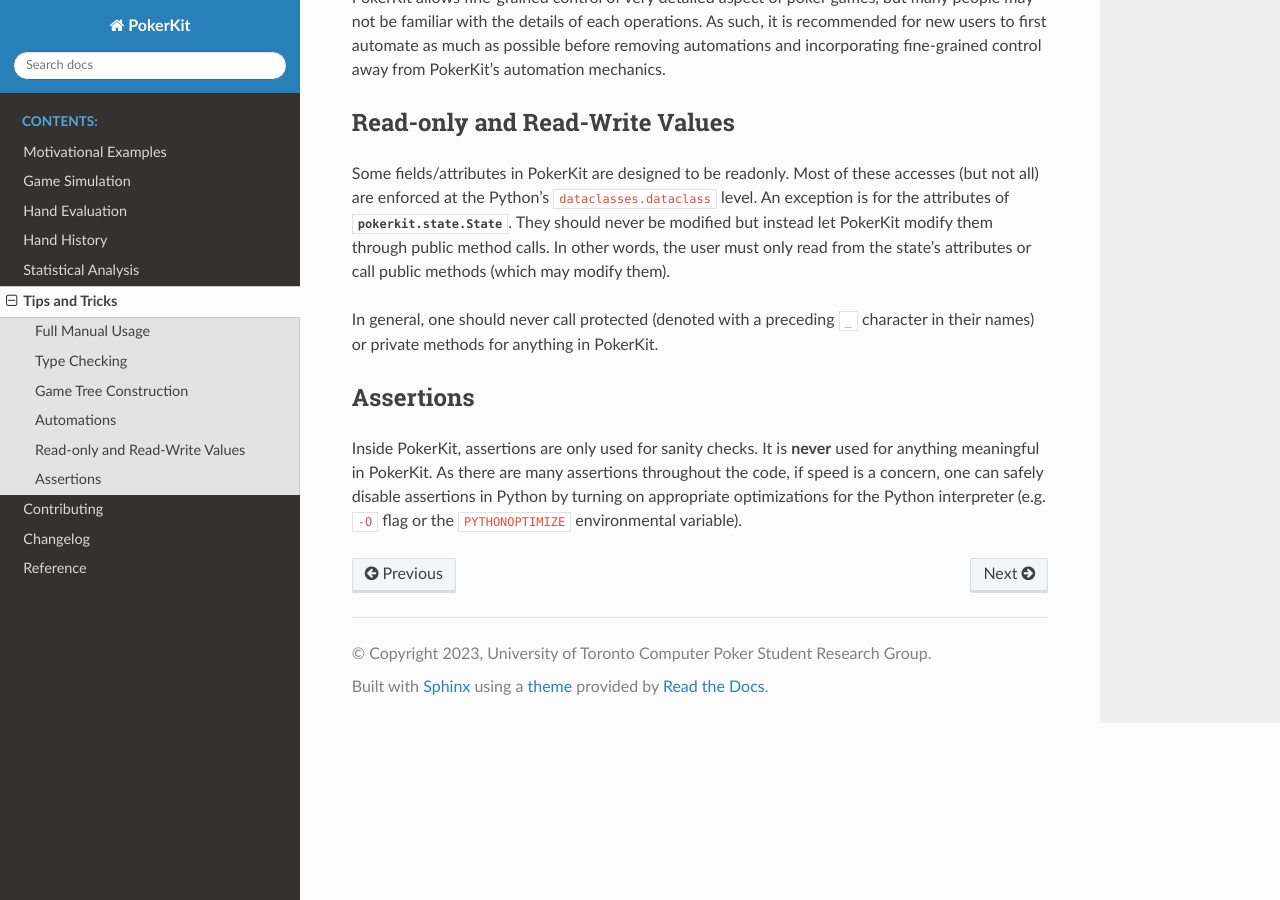
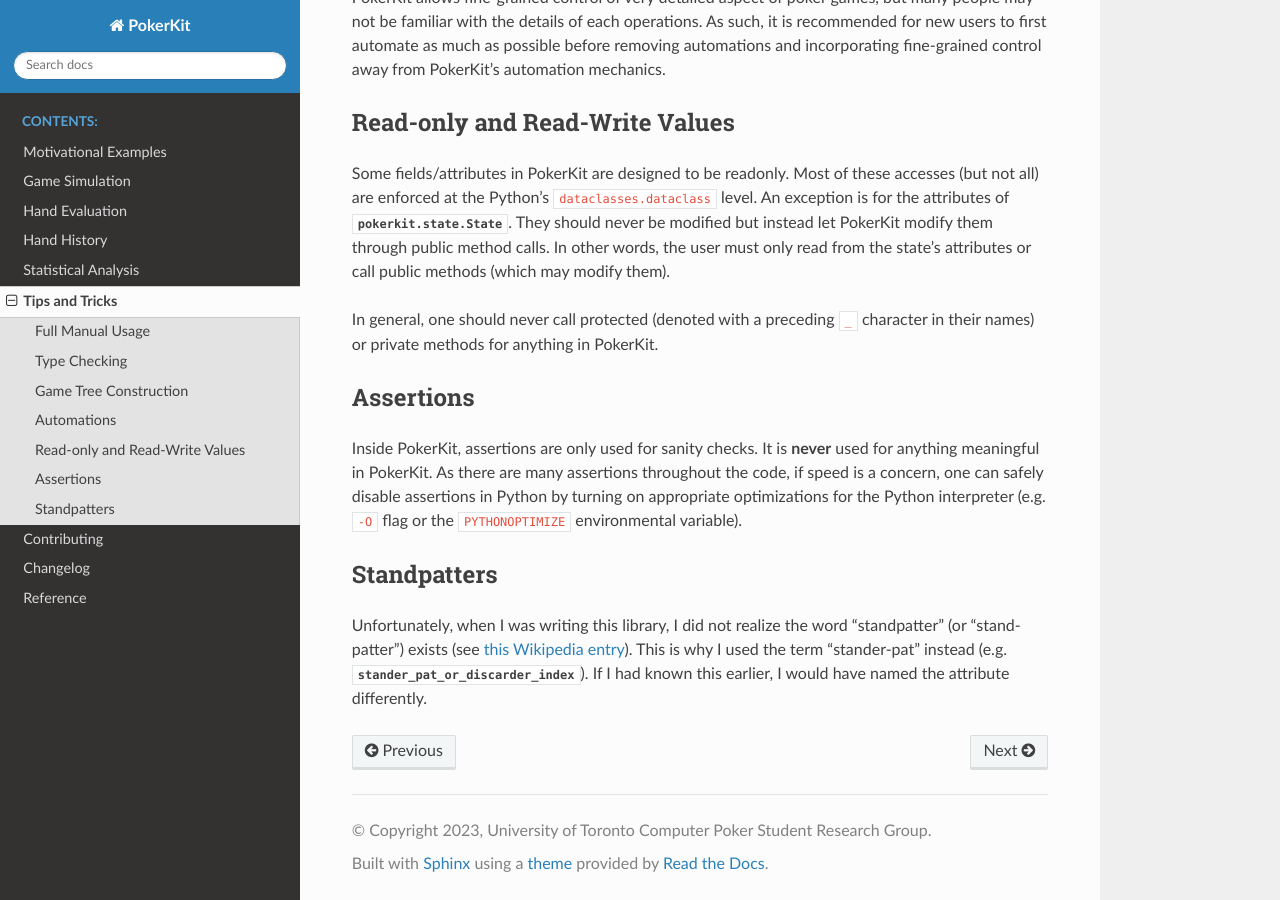
Before and after one commit to uoftcprg/pokerkit, a Sphinx documentation site: the page built from docs/tips.rst, in a window 1280 px wide and 900 px high, scrolled down 1299 px. Built offline with Sphinx 7.4.7 and the Read the Docs theme 2.0.0, drawn with Linux system fonts in a browser that asks for light colours.

Commit message:
Add entry on standpatters

```diff
--- a/docs/tips.rst
+++ b/docs/tips.rst
@@ -66,3 +66,8 @@ Assertions
 ----------
 
 Inside PokerKit, assertions are only used for sanity checks. It is **never** used for anything meaningful in PokerKit. As there are many assertions throughout the code, if speed is a concern, one can safely disable assertions in Python by turning on appropriate optimizations for the Python interpreter (e.g. ``-O`` flag or the ``PYTHONOPTIMIZE`` environmental variable).
+
+Standpatters
+------------
+
+Unfortunately, when I was writing this library, I did not realize the word "standpatter" (or "stand-patter") exists (see `this Wikipedia entry <https://en.wikipedia.org/wiki/Standpatter_Republican>`_). This is why I used the term "stander-pat" instead (e.g. :attr:`stander_pat_or_discarder_index`). If I had known this earlier, I would have named the attribute differently.
```
